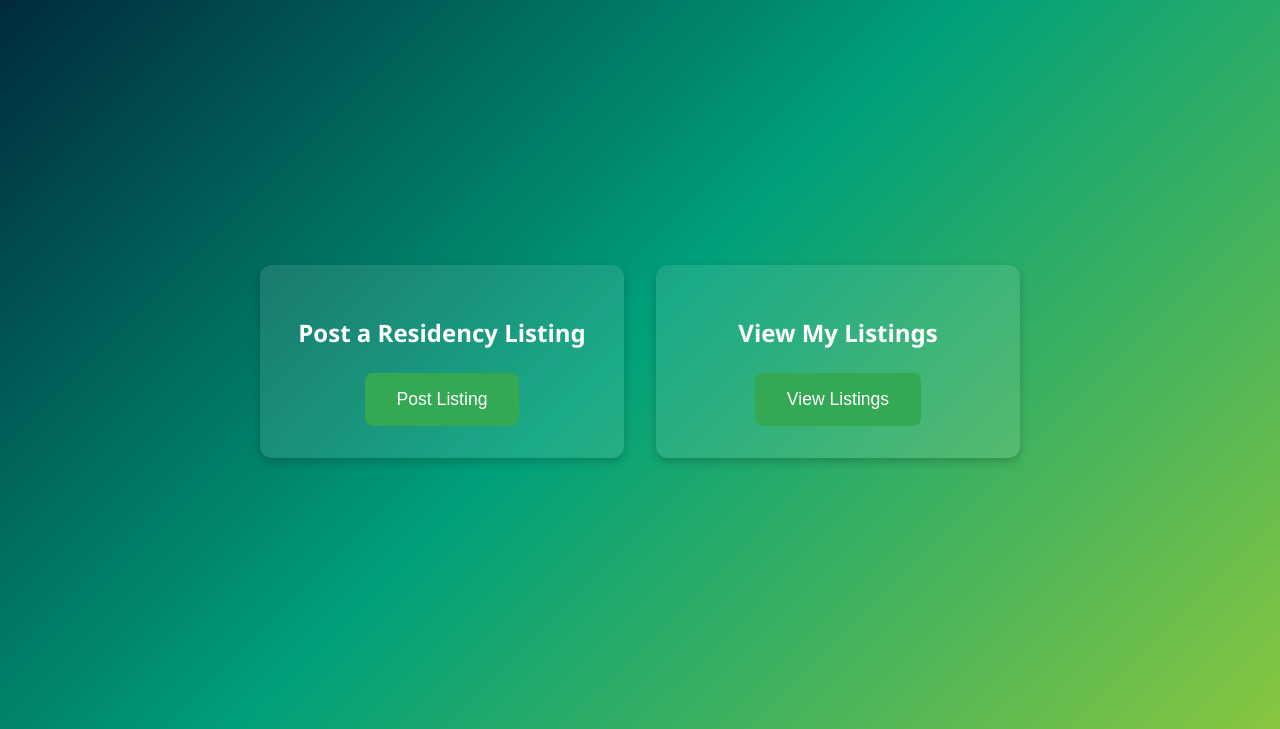
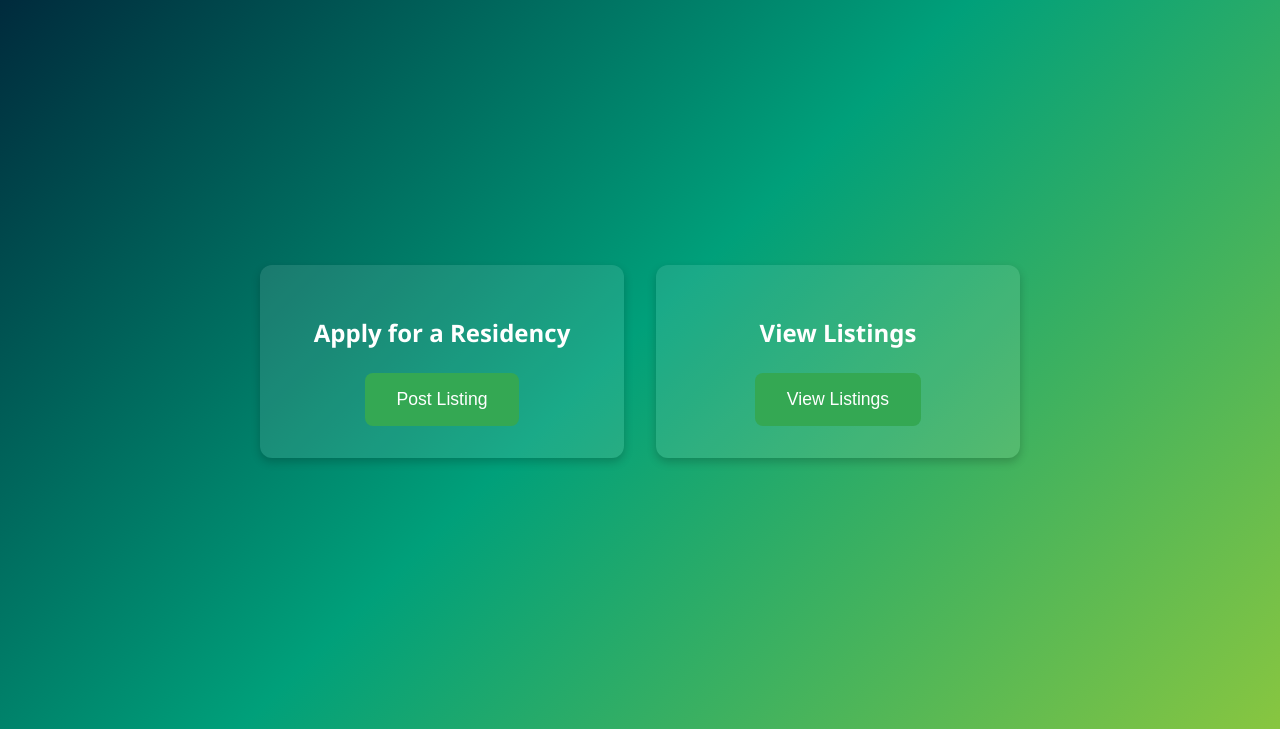
Before and after one commit to AndyCao555/ResidencyWebApp-fix, a plain HTML site: page CompanyDashboard.html in a window 1280 px wide. Shown: the part 71-800 px from the top of the page. Drawn offline with Linux system fonts and the light colour scheme.

Commit message:
changed company CompanyDashboard

```diff
--- a/CompanyDashboard.html
+++ b/CompanyDashboard.html
@@ -15,12 +15,12 @@
 
     <main class="dashboard-container">
         <section class="dashboard-section">
-            <h2>Post a Residency Listing</h2>
+            <h2>Apply for a Residency</h2>
             <button onclick="window.location.href='PostListing.html'">Post Listing</button>
         </section>
 
         <section class="dashboard-section">
-            <h2>View My Listings</h2>
+            <h2>View Listings</h2>
             <button onclick="window.location.href='ViewListings.html'">View Listings</button>
         </section>
     </main>
```
